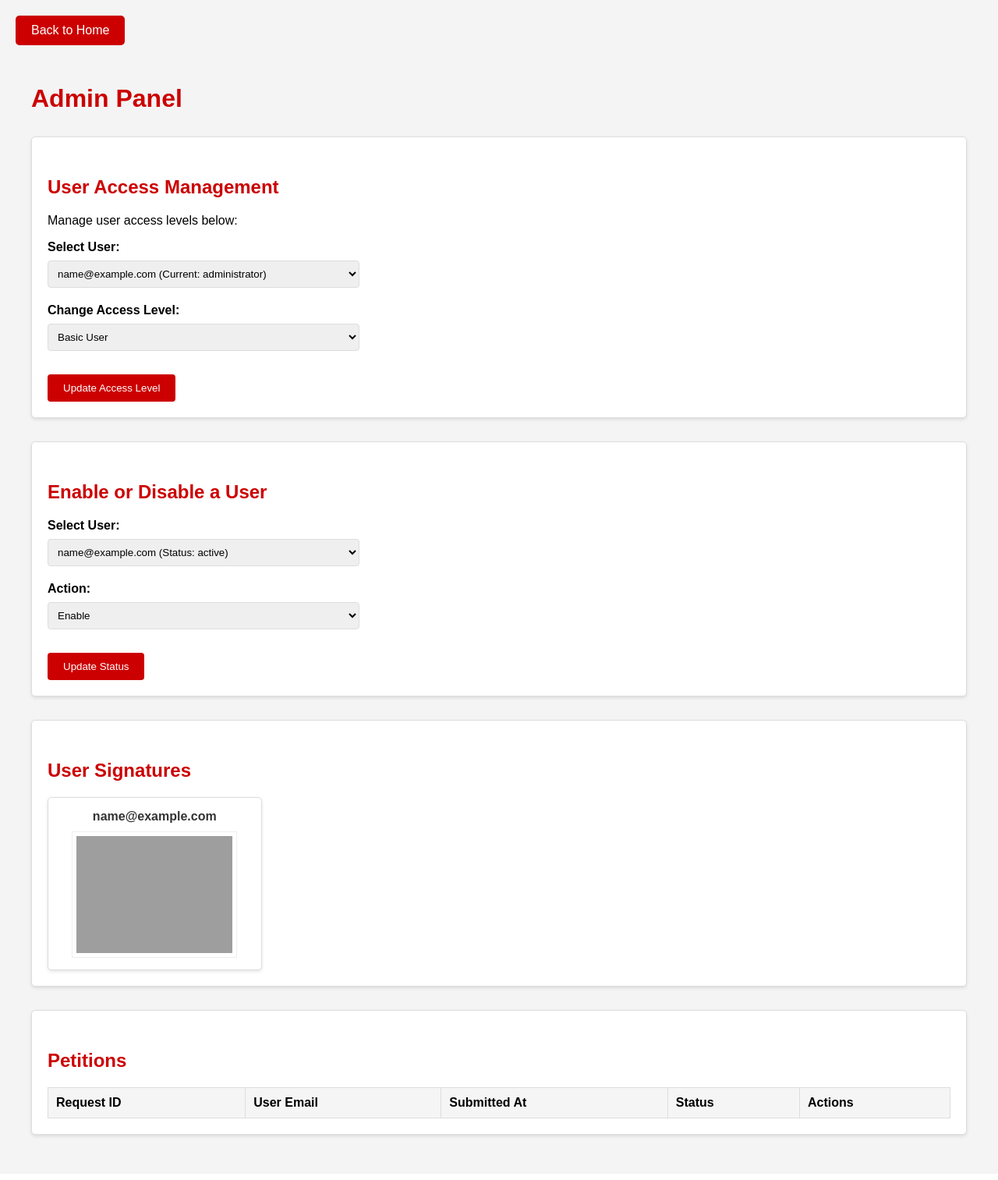
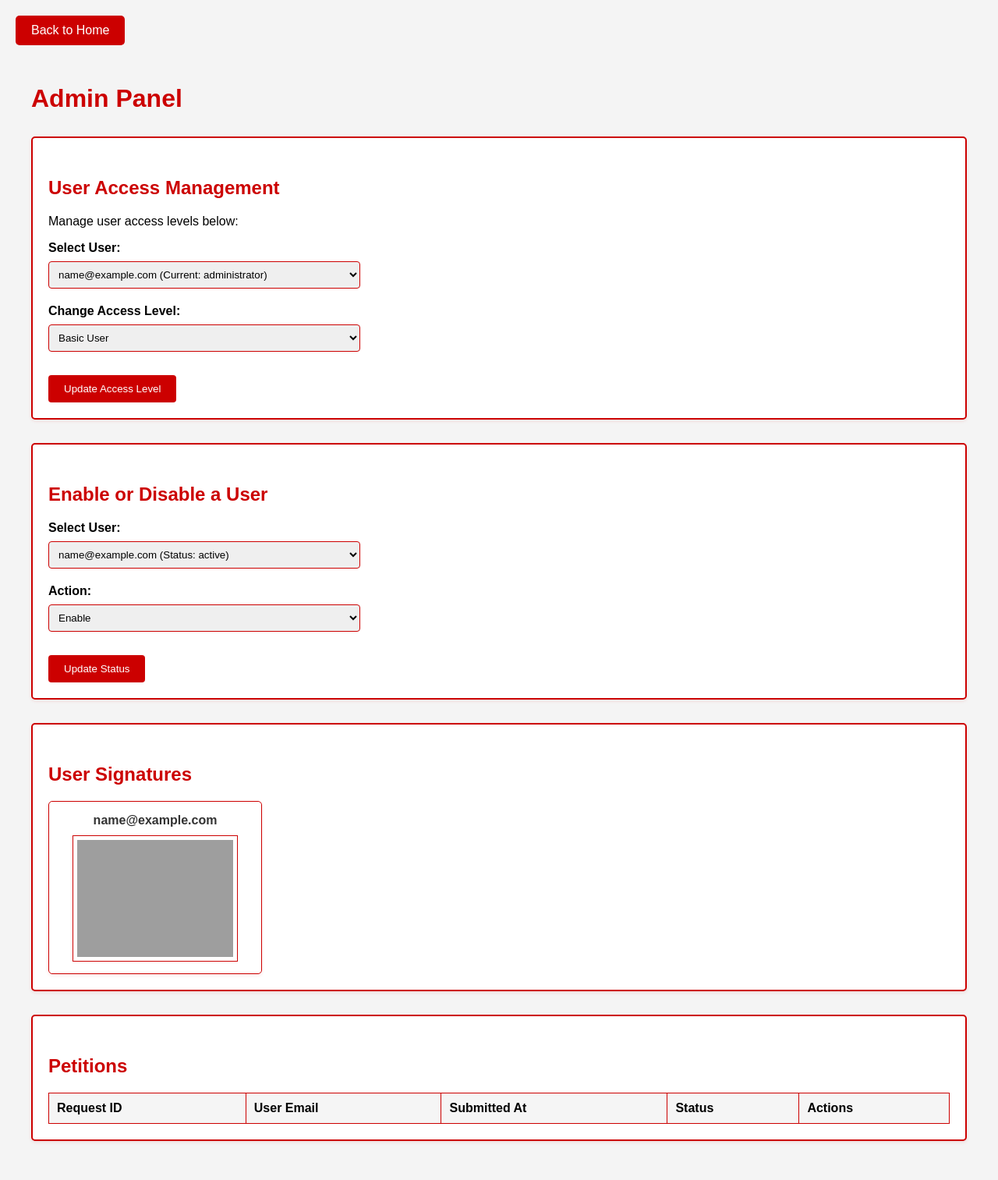
Before and after one commit to Itaho/Project-01-COSC4353, a Flask app: page /adminpanel.html in a window 1280 px wide. Shown: the whole page at 78% size. Before the commit the page ends 1460 px from the top, so only its background shows below. Run offline with Flask 3, Linux system fonts and the light colour scheme; tables that the repository leaves empty hold one stand-in row (values such as "Sample post"); data that the repository does not hold is empty; grey boxes are pictures that could not be loaded.

Commit message:
Update adminpanel.html

```diff
--- a/templates/adminpanel.html
+++ b/templates/adminpanel.html
@@ -30,7 +30,7 @@
     select {
       padding: 8px;
       border-radius: 4px;
-      border: 1px solid #ddd;
+      border: 1px solid #cc0000;
       width: 100%;
       max-width: 400px;
       box-sizing: border-box;
@@ -54,7 +54,7 @@
     }
     th, td {
       padding: 10px;
-      border: 1px solid #ddd;
+      border: 1px solid #cc0000;
       text-align: left;
     }
     th {
@@ -72,10 +72,10 @@
     .panel-section {
       margin: 30px 0;
       padding: 20px;
-      border: 1px solid #ddd;
+      border: 2px solid #cc0000;
       border-radius: 5px;
       background-color: white;
-      box-shadow: 0 2px 4px rgba(0,0,0,0.1);
+      box-shadow: 0 2px 4px rgba(204,0,0,0.1);
     }
     .signature-grid {
       display: grid;
@@ -84,12 +84,12 @@
       margin-top: 20px;
     }
     .signature-card {
-      border: 1px solid #ddd;
+      border: 1px solid #cc0000;
       padding: 15px;
       border-radius: 5px;
       text-align: center;
       background: white;
-      box-shadow: 0 2px 4px rgba(0,0,0,0.1);
+      box-shadow: 0 2px 4px rgba(204,0,0,0.1);
     }
     .signature-card h3 {
       margin: 0 0 10px 0;
@@ -107,7 +107,7 @@
       max-width: 100%;
       max-height: 150px;
       object-fit: contain;
-      border: 1px solid #eee;
+      border: 1px solid #cc0000;
       padding: 5px;
     }
     .error-message {
```
